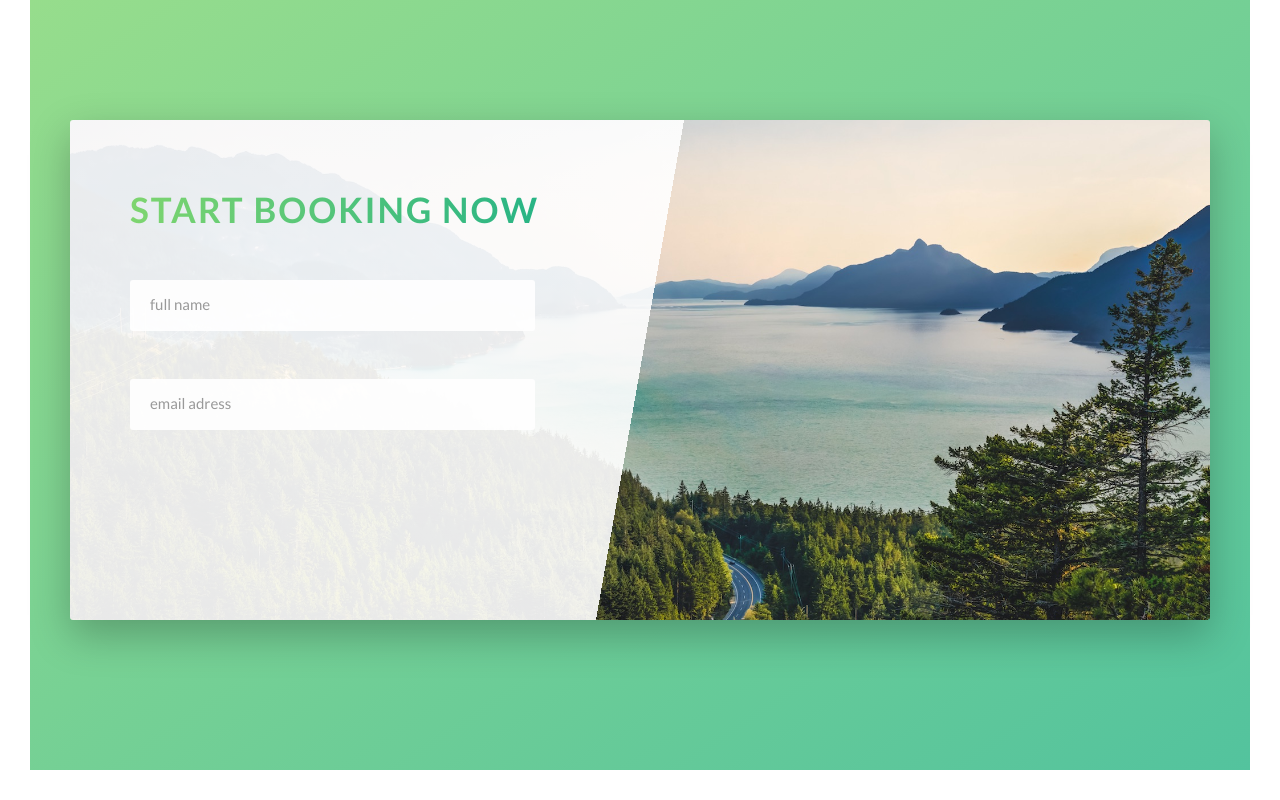
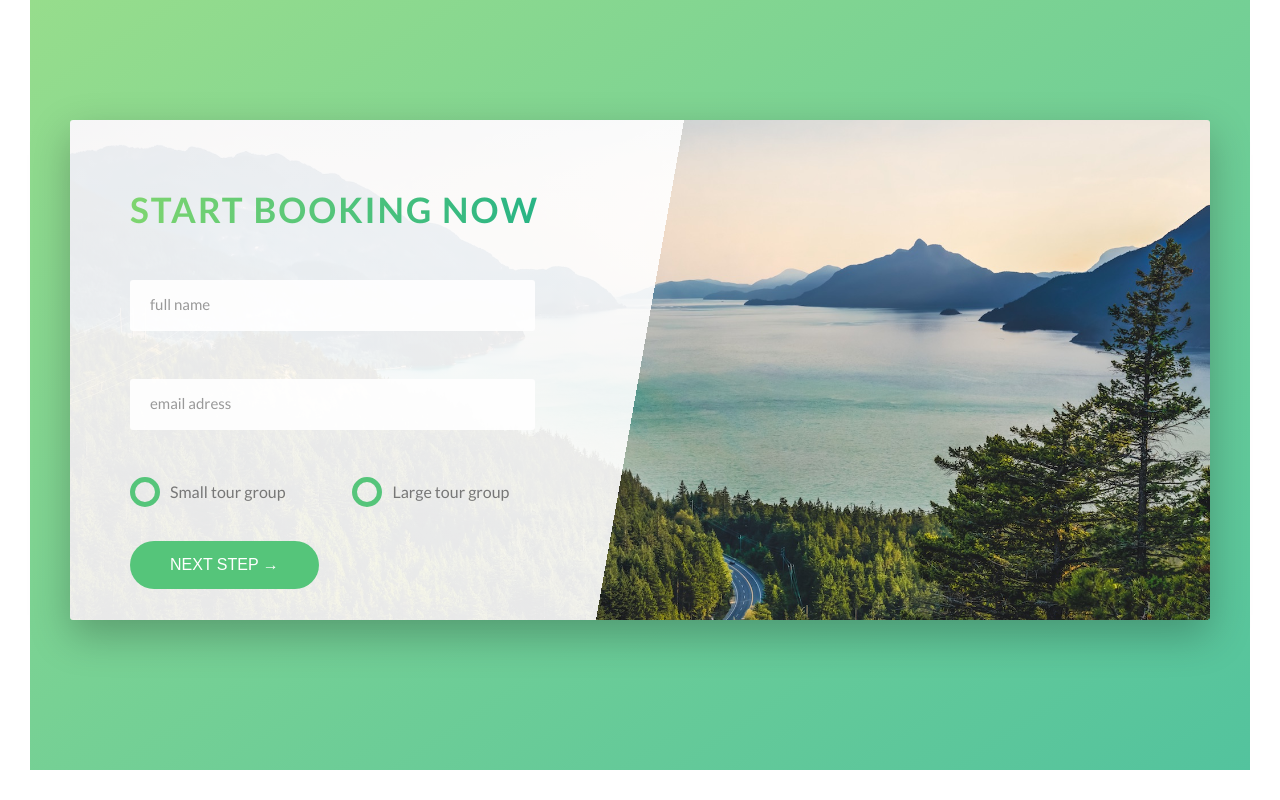
Before and after one commit to lindade/travels, a website: page index.html in a window 1280 px wide. Shown: the part 4379-5179 px from the top of the page. Drawn offline with Linux system fonts and the light colour scheme.

Commit message:
add and style custom radio buttons, prepare custom button component to work also for button-html tag, give  preference to the utility clases

```diff
--- a/index.html
+++ b/index.html
@@ -306,6 +306,25 @@
                                     email adress
                                 </label>
                             </div>
+                            <div class="form__group">
+                                <div class="form__radio-group">
+                                    <input id="small" type="radio" class="form__radio-input" name="groupsize">
+                                    <label for="small" class="form__radio-label">
+                                        <span class="form__radio-btn"></span>
+                                        Small tour group
+                                    </label>
+                                </div>
+                                <div class="form__radio-group">
+                                    <input id="large" type="radio" class="form__radio-input" name="groupsize">
+                                    <label for="large" class="form__radio-label">
+                                        <span class="form__radio-btn"></span>
+                                        Large tour group
+                                    </label>
+                                </div>
+                            </div>
+                            <div class="form__group u-margin-top-small">
+                                <button class="btn btn--green">Next step &rarr;</button>
+                            </div>
                         </form>
                     </div>
                 </div>
--- a/sass/base/_utilities.scss
+++ b/sass/base/_utilities.scss
@@ -1,27 +1,27 @@
 .u-center-text {
-  text-align: center;
+  text-align: center !important;
 }
 
 .u-margin-bottom-large {
-  margin-bottom: 7rem;
+  margin-bottom: 7rem !important;
 }
 
 .u-margin-bottom-medium {
-  margin-bottom: 4rem;
+  margin-bottom: 4rem !important;
 }
 
 .u-margin-bottom-small {
-  margin-bottom: 1.5rem;
+  margin-bottom: 1.5rem !important;
 }
 
 .u-margin-top-large {
-  margin-top: 7rem;
+  margin-top: 7rem !important;
 }
 
 .u-margin-top-medium {
-  margin-top: 4rem;
+  margin-top: 4rem !important;
 }
 
 .u-margin-top-small {
-  margin-top: 1.5rem;
+  margin-top: 1.5rem !important;
 }
--- a/sass/components/_button.scss
+++ b/sass/components/_button.scss
@@ -1,5 +1,6 @@
 .btn {
 
+  &,
   &:link,
   &:visited {
     text-transform: uppercase;
@@ -10,6 +11,10 @@
     border-radius: 5rem;
     transition: all .2s;
     position: relative;
+
+    // remove specifics for the button html element
+    border: none;
+    cursor: pointer;
   }
 
   &::after {
@@ -35,7 +40,9 @@
     }
   }
 
-  &:active {
+  &:active,
+  &:focus {
+    outline: none;
     transform: translateY(-1px);
     box-shadow: 0 .5rem 1rem rgba($color-black, .2);
   }
--- a/sass/components/_form.scss
+++ b/sass/components/_form.scss
@@ -49,4 +49,56 @@
     visibility: hidden;
     transform: translateY(-4rem);
   }
+
+  &__radio-group {
+    width: 49%;
+    display: inline-block;
+  }
+
+  &__radio-label {
+    font-size: $default-font-size;
+    cursor: pointer;
+    position: relative;
+    padding-left: 4rem;
+  }
+
+  &__radio-input {
+    display: none;
+  }
+
+  &__radio-btn {
+    width: 3rem;
+    height: 3rem;
+    border: .5rem solid $color-primary;
+    border-radius: 50%;
+    display: inline-block;
+    position: absolute;
+    top: -.5rem;
+    left: 0;
+
+    &::after {
+      content: "";
+      display: block;
+      width: 1.3rem;
+      height: 1.3rem;
+      border-radius: 50%;
+      background-color: $color-primary;
+      position: absolute;
+      top: 50%;
+      left: 50%;
+      transform: translate(-50%, -50%);
+      opacity: 0;
+      transition: opacity .2s;
+    }
+
+  }
+
+  // select all the checked radio inputs, ~ select the sibling radio-label
+  // manipulate the child elements (radio-btn) after pseudo-class
+  // as soon as the radio-label gets clicked, the radio-input gets checked.
+  // then I select the sibling of that one and then the child
+  // because this is the one element I want to change
+  &__radio-input:checked~&__radio-label &__radio-btn::after {
+    opacity: 1;
+  }
 }
```
Also changed, not shown: css/style.css.
